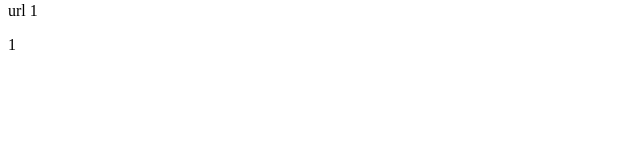
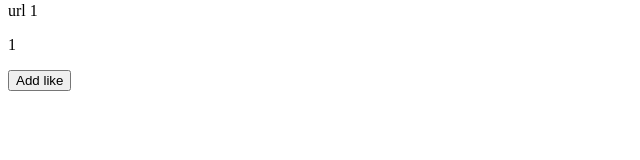
Before and after one commit to onoprienko/full-stack-open-nextjs-2026, a Next.js app: page /blogs/1 in a window 1280 px wide. Shown: the part 125-285 px from the top of the page, without its empty margins (0-640 px from the left). Built offline with nearby package versions, Linux system fonts and the light colour scheme.

Commit message:
exercise: Like button (4)

```diff
--- a/app/actions/blogs.ts
+++ b/app/actions/blogs.ts
@@ -2,7 +2,7 @@
 
 import { redirect } from 'next/navigation'
 import { revalidatePath } from 'next/cache'
-import { addBlog } from '../services/blogs'
+import { addBlog, addLike } from '../services/blogs'
 
 export const createBlog = async (formData: FormData) => {
   const title = formData.get('title') as string
@@ -14,3 +14,10 @@ export const createBlog = async (formData: FormData) => {
   revalidatePath('/blogs')
   redirect('/blogs')
 }
+
+export const addBlogLike = async (formData: FormData) => {
+  const id = Number(formData.get('id'))
+  addLike(id)
+  revalidatePath(`/blogs/${id}`)
+  revalidatePath('/blogs')
+}
--- a/app/blogs/[id]/page.tsx
+++ b/app/blogs/[id]/page.tsx
@@ -1,5 +1,6 @@
 import { notFound } from 'next/navigation'
 import { getBlogById } from '../../services/blogs'
+import { addBlogLike } from '@/app/actions/blogs'
 
 export const instant = false
 
@@ -17,6 +18,10 @@ const BlogPage = async ({ params }: { params: Promise<{ id: string }> }) => {
       <p>{blog.author}</p>
       <p>{blog.url}</p>
       <p>{blog.likes}</p>
+      <form action={addBlogLike}>
+        <input type="hidden" name="id" value={blog.id} />
+        <button type="submit">Add like</button>
+      </form>
     </div>
   )
 }
--- a/app/services/blogs.ts
+++ b/app/services/blogs.ts
@@ -33,3 +33,8 @@ export const addBlog = (
 export const getBlogById = (id: number) => {
   return blogs.find((blog) => blog.id === id)
 }
+
+export const addLike = (id: number) => {
+  const blog = blogs.find((blog) => blog.id === id)
+  if (blog) blog.likes = blog.likes + 1
+}
```
